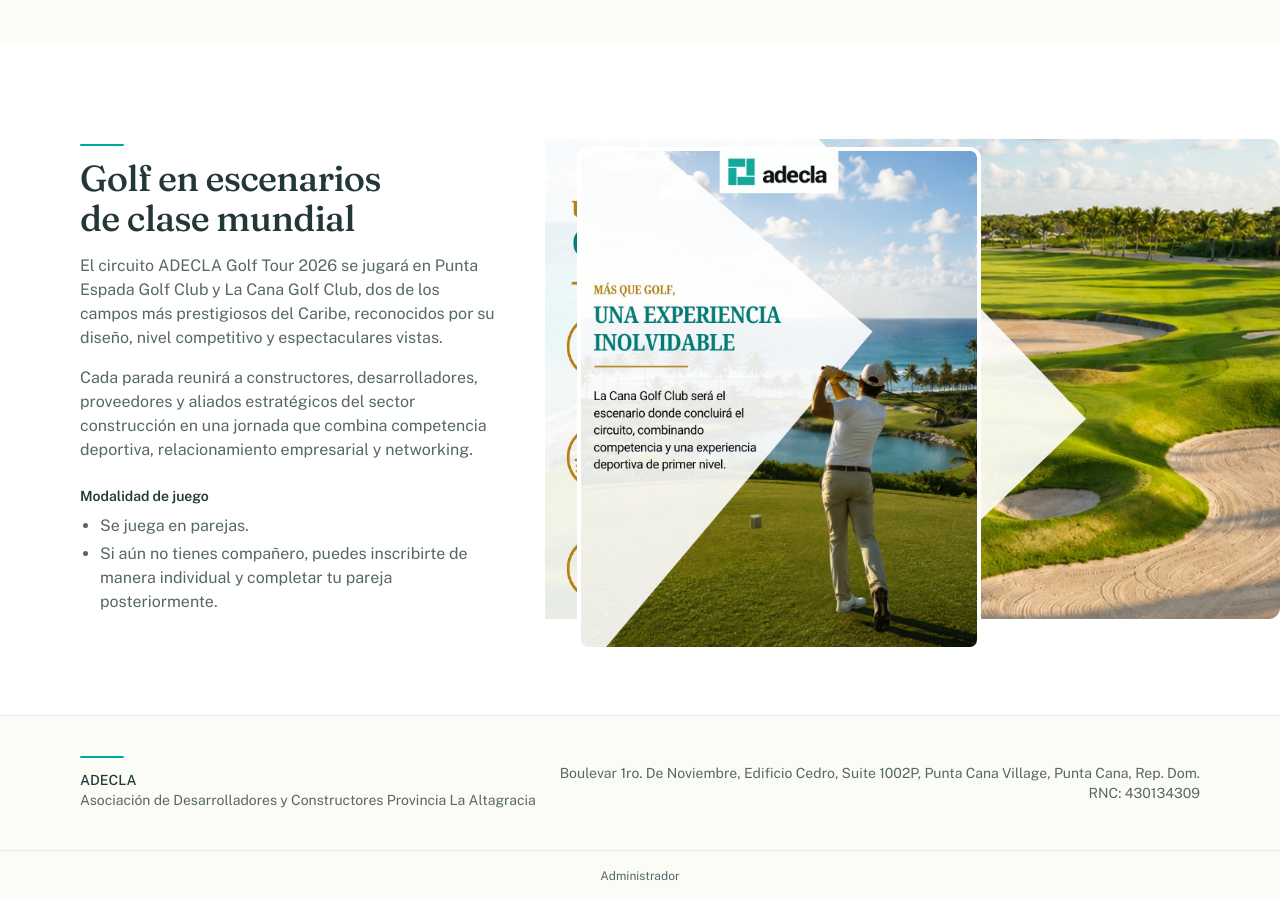
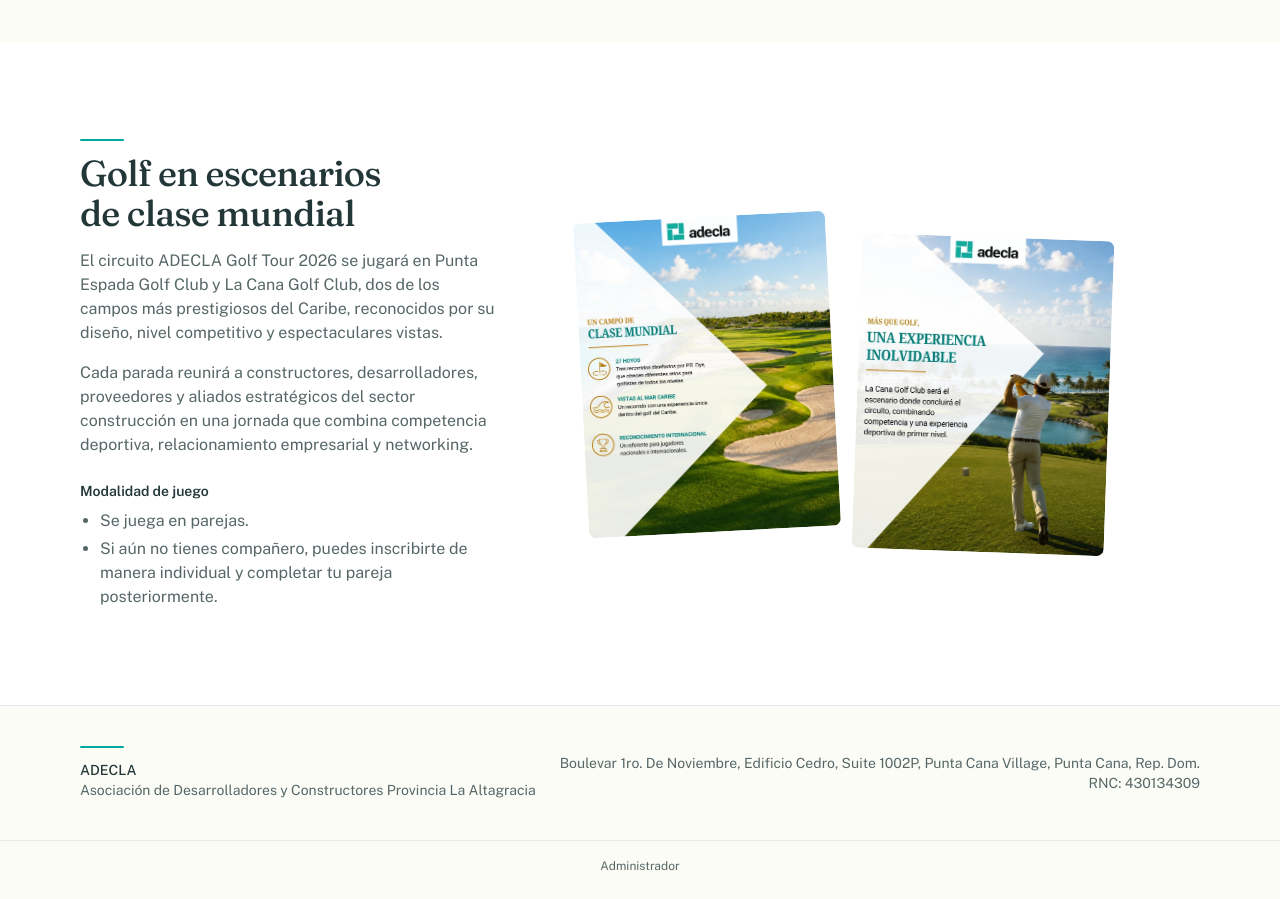
Before and after one commit to ninocvl/adecla-rsvp, a Next.js app: page / in a window 1280 px wide. Shown: the part 940-1839 px from the top of the page. Built offline with nearby package versions, Linux system fonts and the light colour scheme; no server answers; the database is empty.

Commit message:
foto fix

```diff
--- a/src/app/page.tsx
+++ b/src/app/page.tsx
@@ -73,15 +73,17 @@
                 </li>
               </ul>
             </div>
-            <Reveal className="relative order-first mx-4 mb-8 h-[320px] sm:h-[420px] lg:order-none lg:mx-0 lg:mb-0 lg:h-[480px]">
-              <Image
-                src="/images/campo-informacion.jpg"
-                alt="Flyer: un campo de clase mundial, 27 hoyos diseñados por P.B. Dye con vistas al mar Caribe"
-                fill
-                sizes="(max-width: 1024px) 100vw, 55vw"
-                className="rounded-xl object-cover lg:rounded-l-none lg:rounded-r-xl"
-              />
-              <div className="absolute -bottom-8 left-4 w-[55%] overflow-hidden rounded-xl border-4 border-white sm:left-8">
+            <Reveal className="order-first flex items-center justify-center gap-4 px-4 py-6 lg:order-none lg:justify-start lg:pl-8">
+              <div className="shadow-teal-hover w-[45%] max-w-[220px] -rotate-3 overflow-hidden rounded-xl border-4 border-white sm:max-w-[260px]">
+                <Image
+                  src="/images/campo-informacion.jpg"
+                  alt="Flyer: un campo de clase mundial, 27 hoyos diseñados por P.B. Dye con vistas al mar Caribe"
+                  width={400}
+                  height={500}
+                  className="h-auto w-full"
+                />
+              </div>
+              <div className="shadow-teal-hover mt-10 w-[45%] max-w-[220px] rotate-2 overflow-hidden rounded-xl border-4 border-white sm:max-w-[260px]">
                 <Image
                   src="/images/adecla-informacion.jpg"
                   alt="Flyer informativo del circuito de golf de ADECLA en La Cana Golf Club"
```
